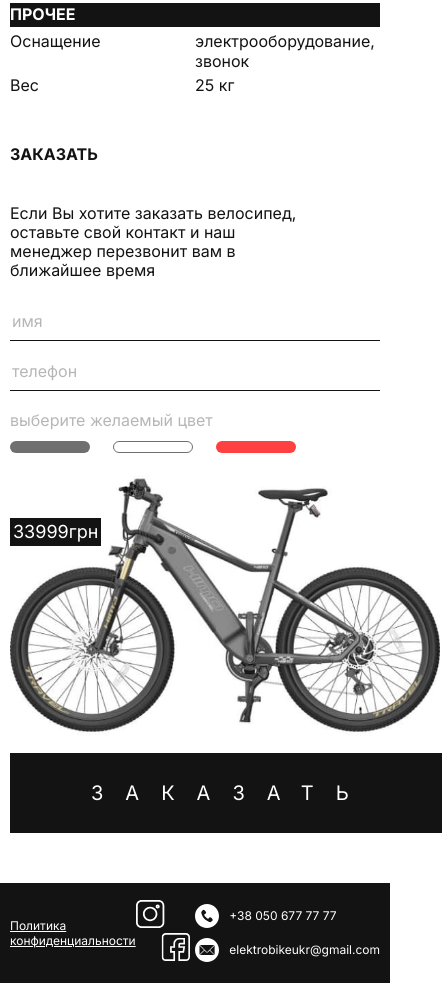
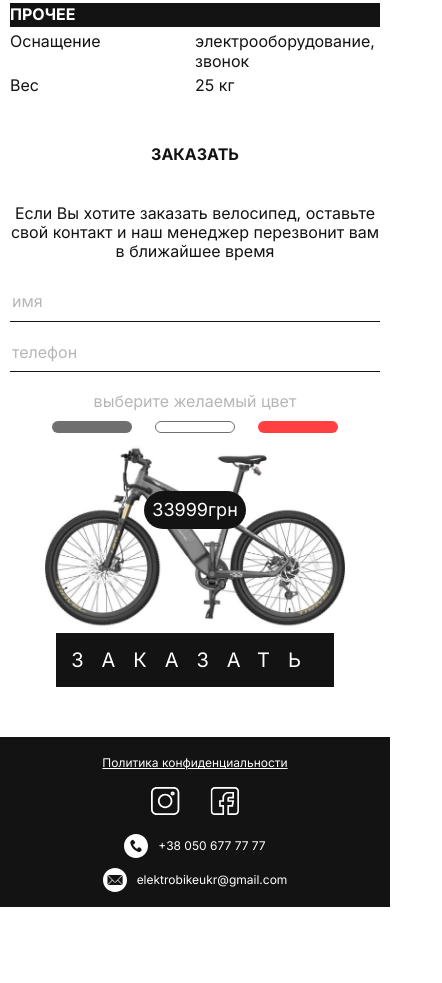
Before and after one commit to veta41/Xiaomi-Himo, a plain HTML site: page index.html in a window 390 px wide. Shown: the part 4055-5038 px from the top of the page, 442 px wide, since content can reach past the window. After the commit the page ends 4962 px from the top, so only its background shows below. Drawn offline with nearby package versions, Linux system fonts and the light colour scheme.

Commit message:
add fix adactive

```diff
--- a/css/style.css
+++ b/css/style.css
@@ -484,6 +484,14 @@ margin-right: 10px;
   .form__bike{
     top: 45px;
   }
+.menu__link,
+.bike__link{
+  transition: all 0s;
+}
+  .menu__link:hover{
+  background-color:transparent;
+  color: #131313;
+  }
 }
 
 @media(max-width: 1110px){
@@ -682,11 +690,28 @@ margin-right: 10px;
   background-color:#131313;
   color:#FFFFFF;
   display: inline-block;
-  padding: 3px;
+  padding: 8px;
+  border-radius:25px;
 }
 
 .form__bike-price::after{
   display: none;
+}
+.footer__inner{
+  display: block;
+  height: auto;
+  padding: 15px 0;
+  text-align: center;
+}
+
+.footer__social{
+  padding: 15px 0;
+}
+
+.footer__contacts{
+  display: flex;
+  flex-direction:column;
+  align-items: center;
 }
 }
 
@@ -700,7 +725,8 @@ margin-right: 10px;
     padding: 25px 0;
   }
 
-  .bike__link, form__btn{
+  .bike__link,
+  .form__btn{
     padding: 15px;
     letter-spacing: .9em;
   }
@@ -708,6 +734,31 @@ margin-right: 10px;
   .slider{
     display: none;
   }
+
+  .form__bike{
+    bottom: 50px;
+  }
+  .form__bike-img{
+    width: 300px;
+  }
+
+  .form__label-box {
+    margin-bottom: 200px;
+}
+.price__inner{
+  text-align: center;
+}
+.form__text{
+  max-width: 100%;
+}
+
+.form__label-box{
+justify-content: center;
+}
+
+.form__bike{
+  right: 0;
+}
 }
 
 @media(max-width: 350px){
```
